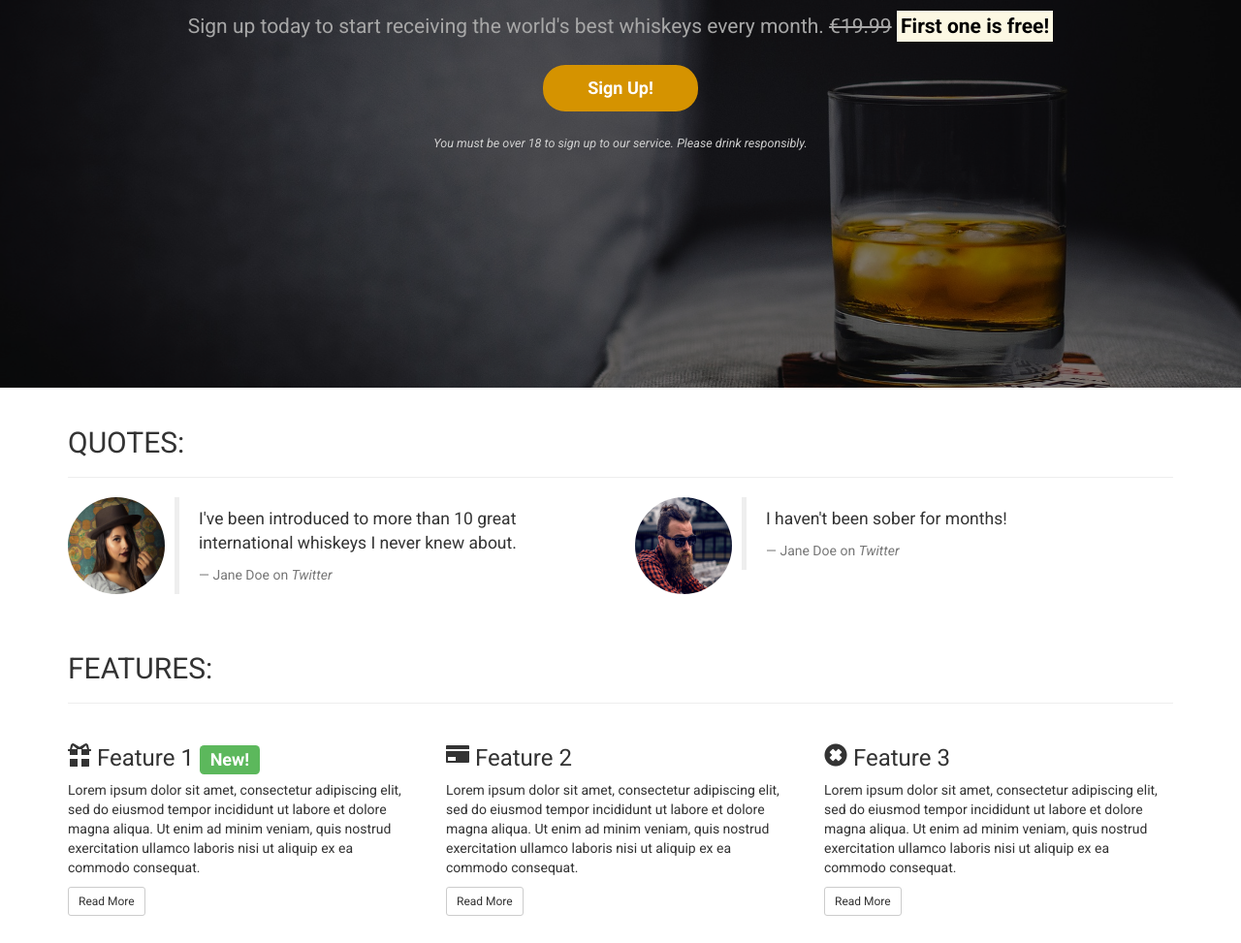
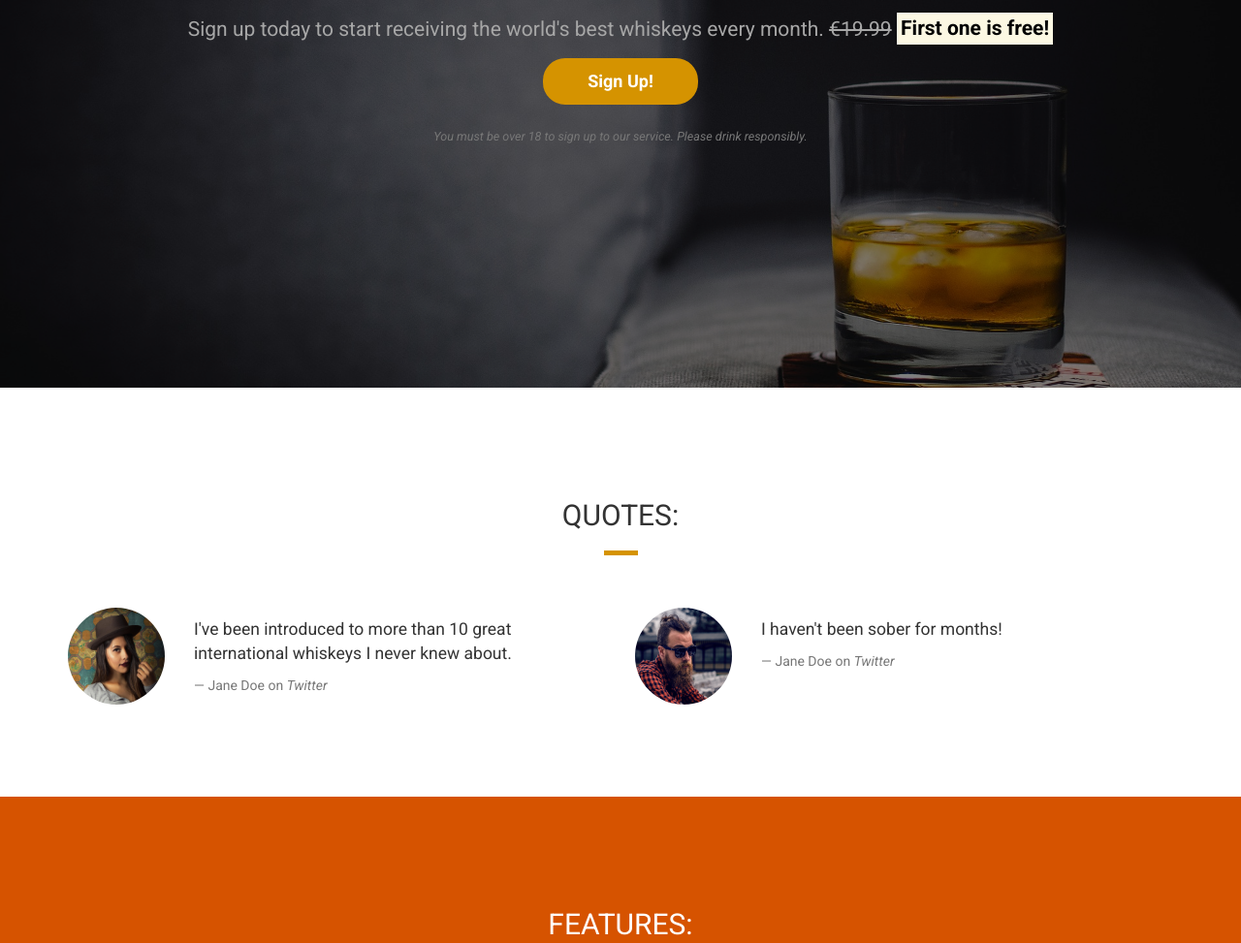
Before and after one commit to 99ron/BootStrap-Practice, a plain HTML site: page index.html in a window 1280 px wide. Shown: the part 400-1373 px from the top of the page at 97% size. Drawn offline with nearby package versions, Linux system fonts and the light colour scheme.

Commit message:
Update the CSS file to re-organise the layout

```diff
--- a/CSS/style.css
+++ b/CSS/style.css
@@ -3,6 +3,15 @@ body {
 }
 
 /* Containers */
+
+.container-wrapper {
+
+}
+
+.container-wrapper--red {
+    background-color: #d65300;
+    color:white;
+}
 
 .alert-container {}
 
@@ -14,11 +23,10 @@ body {
     -moz-background-size: cover;
     -o-background-size: cover;
     background-size: cover;
-
     display: flex;
     align-items: center;
-
     position: relative;
+    justify-content:center;
 }
 
 .opaque-overlay {
@@ -28,6 +36,12 @@ body {
     height: 100%;
     width: 100%;
     background-color: rgba(0, 0, 0, 0.5);
+}
+
+.content-container {
+    padding-top: 75px;
+    padding-bottom: 75px;
+
 }
 
 .quotes-container {}
@@ -84,6 +98,7 @@ body {
 .navbar-default .navbar-nav>li>a:focus,
 .navbar-default .navbar-nav>li>a:hover {
     color: white;
+
 }
 
 .navbar-btn {
@@ -114,29 +129,34 @@ body {
 
 .jumbotron .lead {
     color: #a7a7a7;
-    margin: 25px 0;
 }
+
 
 .jumbotron small {
     font-size: 60%;
     font-style: italic;
-    color: #d0d0d0;
+
 }
 
 /* Block Divider */
 
 .block-divider {
-
+    width:66px;
     height: 5px;
     border: 0;
+
 }
 
 .block-divider--orange {
     background-color: #d59300;
 }
 
+.block-divider--white {
+    background-color:white;
+}
+
 .block-divider--short {
-    width: 76px;
+    width: 35px;
 }
 
 /* Buttons */
@@ -182,3 +202,52 @@ body {
     border: 1px solid transparent;
     border-radius: 0;
 }
+
+
+/* Page headers */
+
+.page-header {
+    margin-bottom: 0;
+    border-bottom: 0;
+    text-align: center;
+}
+
+.page-header h2 {
+    margin-top: 0;
+}
+
+
+/* Quotes */
+
+.quotes .page-header {
+    margin-bottom: 25px;
+}
+
+blockquote.quote {
+    border-left: 0;
+}
+
+
+/* Features */
+
+.feature {
+    text-align: center;
+    margin-bottom: 40px;
+}
+
+.feature .glyphicon {
+    display: block;
+    margin-bottom:20px;
+    font-size:45px;
+    line-height:45px;
+}
+
+.feature .btn {
+    background-color: white;
+    border-color: white;
+    border-radius: 15px;
+    min-width: 100px;
+    font-weight: bold;
+    color: #d75300;
+    margin-top: 10px;
+}
--- a/index.html
+++ b/index.html
@@ -64,7 +64,7 @@
             <div class="col-xs-12">
                 <section class="callout jumbotron text-center">
                     <h1>The finest whiskeys delivered to your doorstep.</h1>
-                    <hr class="block-divider block-divider--orange block-divider--short">
+                    <hr class="block-divider block-divider--short block-divider--white">
                     <p class="lead">Sign up today to start receiving the world's best whiskeys every month. <s class="hidden-xs">€19.99</s> <span class="visible-xs"><br></span> <strong><mark>First one is free!</mark></strong></p>
                     <p><button class="btn btn-lg btn--cta btn--red" data-toggle='modal' data-target='#signUpModal'>Sign Up!</button></p>
                     <p class="text-muted"><small>You must be over 18 to sign up to our service. Please drink responsibly.</small></p>
@@ -73,13 +73,15 @@
         </div>
         <!-- /.callout -->
     </div>
-    <div class="container quotes-container">
+    <div class="container-wrapper">
+        <div class="container quotes-container content-container">
             <!-- Quotes -->
             <section class="quotes">
                 <div class="row">
                     <div class="col-xs-12">
                         <div class="page-header">
                             <h2 class="text-uppercase">Quotes:</h2>
+                            <hr class="block-divider block-divider--short block-divider--orange">
                         </div>
                     </div>
                 </div>
@@ -114,14 +116,16 @@
             </section>
             <!-- /.quotes -->
         </div>
-
-    <div class="container features-container">
+    </div>
+    <div class="container-wrapper  container-wrapper--red">
+        <div class="container features-container content-container">
             <!-- Features -->
             <section class="features">
                 <div class="row">
                     <div class="col-xs-12">
                         <div class="page-header">
                             <h2 class="text-uppercase">Features:</h2>
+                            <hr class="block-divider block-divider--short block-divider--white">
                         </div>
                     </div>
                 </div>
@@ -184,7 +188,7 @@
             </div>
         </div>
     </div>
-
+    </div>
     <script src="https://code.jquery.com/jquery-3.2.1.min.js" integrity="sha256-hwg4gsxgFZhOsEEamdOYGBf13FyQuiTwlAQgxVSNgt4=" crossorigin="anonymous"></script>
     <script src="https://maxcdn.bootstrapcdn.com/bootstrap/3.3.7/js/bootstrap.min.js" integrity="sha384-Tc5IQib027qvyjSMfHjOMaLkfuWVxZxUPnCJA7l2mCWNIpG9mGCD8wGNIcPD7Txa" crossorigin="anonymous"></script>
 </body>
```
Lines whose indentation alone changed are shown as unchanged.
